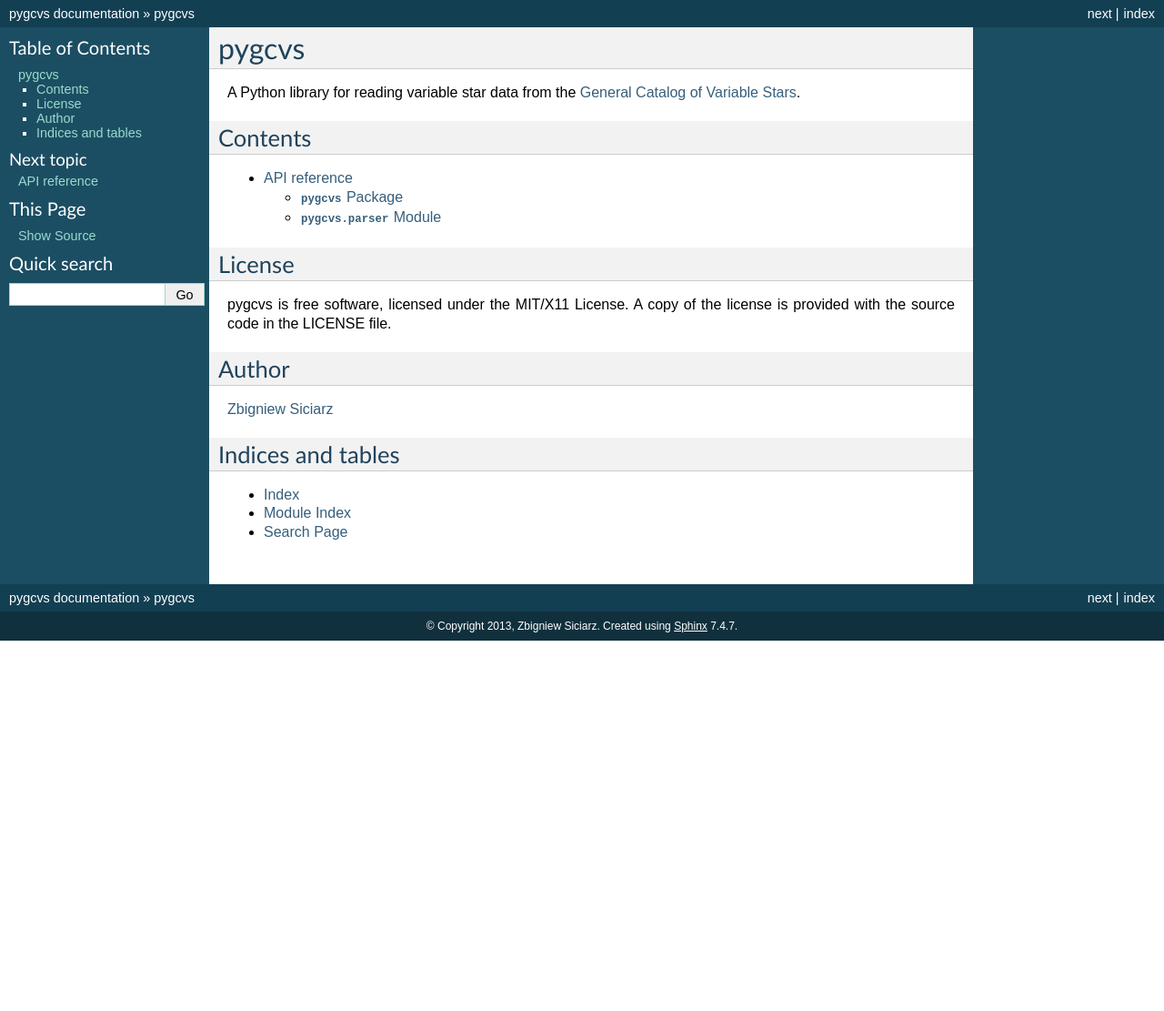
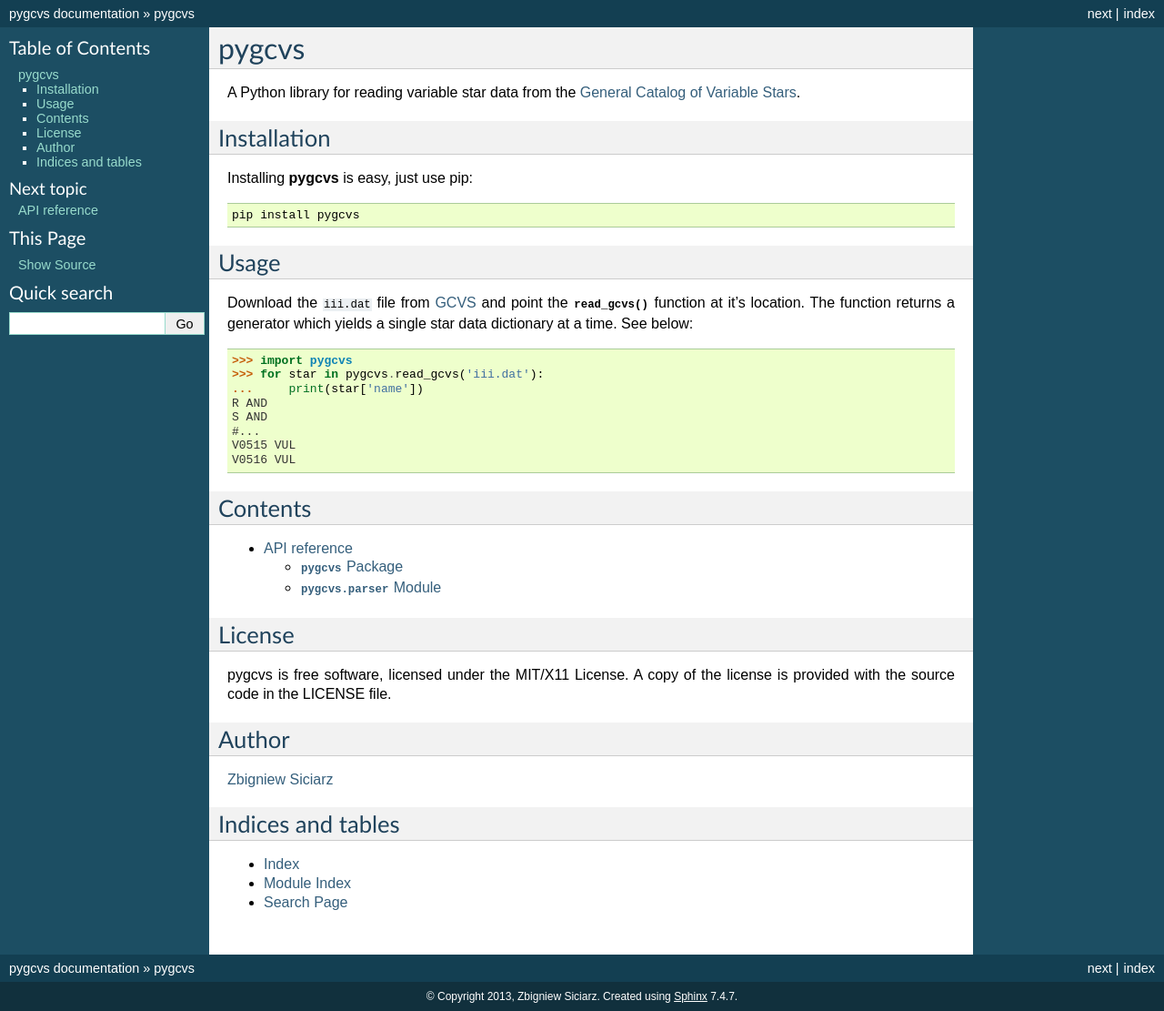
Before and after one commit to zsiciarz/pygcvs, a Sphinx documentation site: the page built from docs/index.rst, in a window 1280 px wide. Shown: the whole page at 91% size. Built offline with Sphinx 7.4.7, drawn with Linux system fonts in a browser that asks for light colours; before the commit the page ends 900 px from its top, so only the background shows below that.

Commit message:
Added installation and basic usage to the docs.

```diff
--- a/docs/index.rst
+++ b/docs/index.rst
@@ -9,6 +9,30 @@
 
 A Python library for reading variable star data from the
 `General Catalog of Variable Stars <http://www.sai.msu.su/gcvs/gcvs/iii/html/>`_.
+
+Installation
+============
+
+Installing **pygcvs** is easy, just use pip::
+
+    pip install pygcvs
+
+Usage
+=====
+
+Download the ``iii.dat`` file from `GCVS <http://www.sai.msu.su/gcvs/gcvs/iii/>`_
+and point the :func:`~pygcvs.__init__.read_gcvs` function at it's location.
+The function returns a generator which yields a single star data dictionary
+at a time. See below::
+
+    >>> import pygcvs
+    >>> for star in pygcvs.read_gcvs('iii.dat'):
+    ...     print(star['name'])
+    R AND
+    S AND
+    #...
+    V0515 VUL
+    V0516 VUL
 
 Contents
 ========
```
